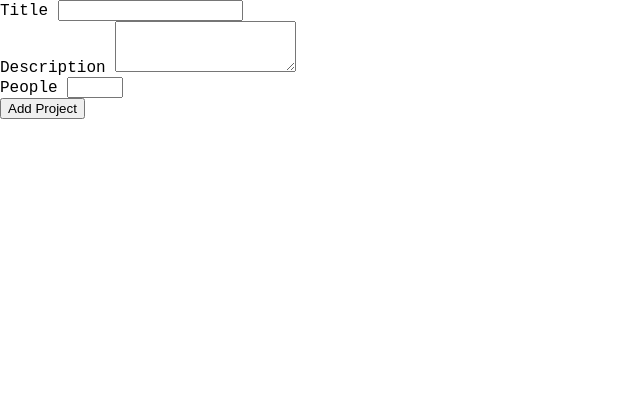
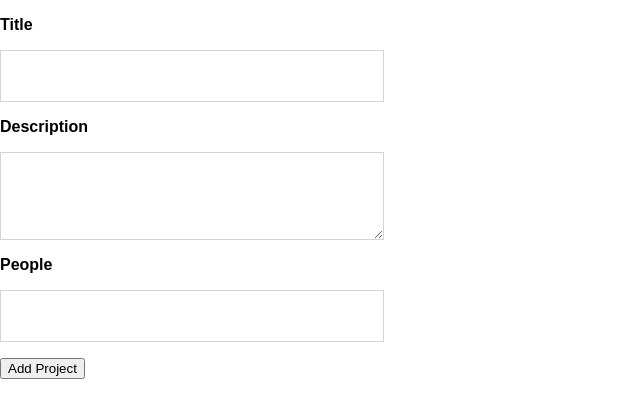
Before and after one commit to jmorales113/Project-Manager, a website: page index.html in a window 1280 px wide. Shown: the whole page, without its empty margins (0-640 px from the left). Drawn offline with Linux system fonts and the light colour scheme.

Commit message:
Styled form

```diff
--- a/app.css
+++ b/app.css
@@ -3,9 +3,33 @@
 }
 
 html {
-    font-family:'Courier New', Courier, monospace
+    font-family: Arial, Helvetica, sans-serif
 }
 
 body {
     margin: 0
 }
+
+label, input, textarea {
+    display: block;
+    margin: 1rem 0
+}
+
+label {
+    font-weight: bold
+}
+
+input, textarea {
+    font: inherit;
+    padding: 1rem 1rem;
+    width: 100%;
+    max-width: 30%;
+    border: 1px solid lightgrey
+}
+
+input:focus, textarea:focus {
+    outline: none !important;
+    border-color: lightskyblue;
+    border: 1px solid lightskyblue;
+    box-shadow: 0 0 3px lightskyblue
+}
```
